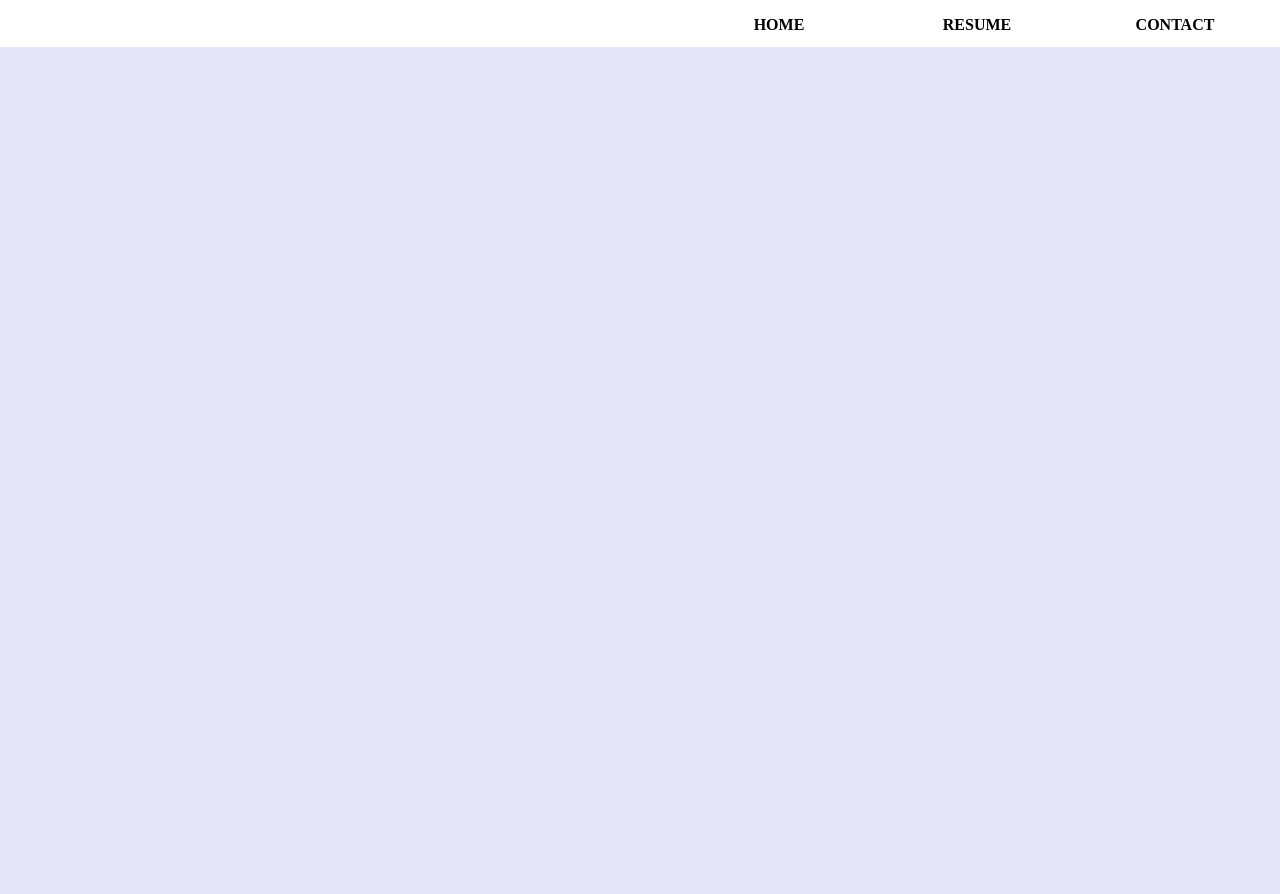
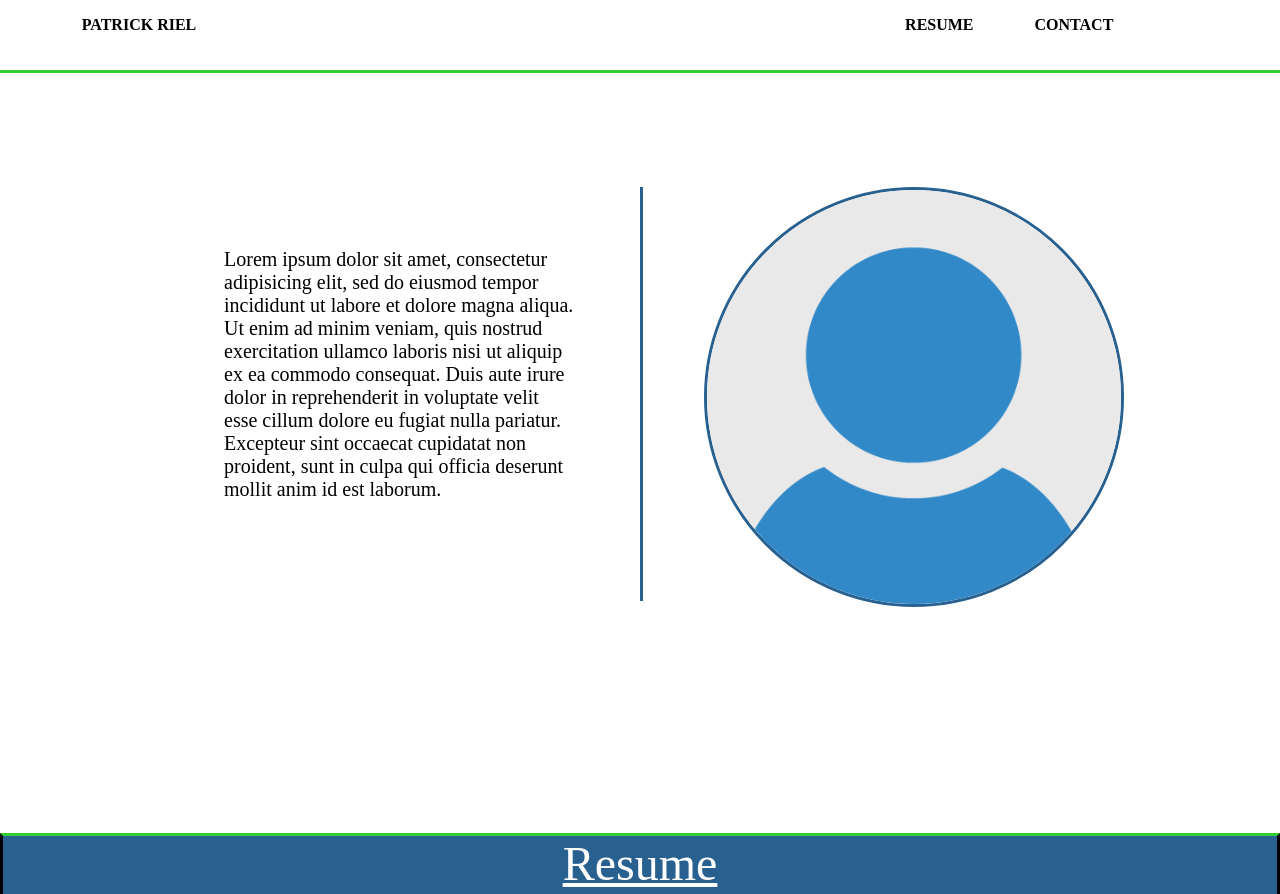
Before and after one commit to patrickjr/my-web-page, a plain HTML site: page index.html in a window 1280 px wide. Shown: the top 894 px of the page. Before the commit the page ends 800 px from the top, so only its background shows below. Drawn offline with Linux system fonts and the light colour scheme.

Commit message:
here's my updated website

```diff
--- a/index.html
+++ b/index.html
@@ -7,15 +7,59 @@
 </head>
 <body>
 
+
 <div id = 'navigation_div'>
   <div class='nav'>
-    <ul style=''>
-      <li><a href='index.html'>home</a></li>
+    <ul>
+      <li><a href='index.html'>Patrick Riel</a></li>
+    </ul>
+  </div>
+
+  <div class='nav'>
+    <ul>
       <li><a href='current.html'>resume</a></li>
       <li><a href='about.html'>contact</a></li>
     </ul>
   </div>
 </div>
+<!--end of navigation bar-->
+<div class='intro-buffer'></div>
+<div class='container'>
+<div class='intro'>
+  <div class='test-about-container'>
+
+    <div class='about-text'>
+      <p>
+        Lorem ipsum dolor sit amet, consectetur adipisicing elit, sed do eiusmod tempor incididunt ut labore et dolore magna aliqua. Ut enim ad minim veniam, quis nostrud exercitation ullamco laboris nisi ut aliquip ex ea commodo consequat. Duis aute irure dolor in reprehenderit in voluptate velit esse cillum dolore eu fugiat nulla pariatur. Excepteur sint occaecat cupidatat non proident, sunt in culpa qui officia deserunt mollit anim id est laborum.
+      </p>
+    </div>
+
+    <div class='about-image'>
+      <div class='about-table'>
+        <div class='about-cell'>
+          <img src ='images/def_image.png' alt='def_image'>
+        </div>
+      </div>
+    </div>
+
+  </div>
+</div>
+
+<div class="resume">
+  <div class='my-header'>Resume</div>
+</div>
+
+<div class='projects'>
+  <div class='my-header'>Projects</div>
+</div>
+
+<div class='contact'>
+  <div class='my-header'>Contact</div>
+</div>
+
+
+
+
 
 
 <script>
--- a/site.css
+++ b/site.css
@@ -11,7 +11,7 @@ body{
     top: 0;
     left: 0;
     margin: 0;
-    min-width: 100%;
+    width: 100%;
     min-height: 100%;
 }
 
@@ -24,10 +24,14 @@ body{
 }
 
 .nav {
-    float: right;
+    float: left;
     position: relative;
     height: 100%;
     width: 50%;
+}
+.nav + .nav {
+    float: right;
+    width: 35%;
 }
 
 .nav > ul{
@@ -51,6 +55,180 @@ body{
     text-transform: uppercase;
 }
 .nav > ul > li:hover {
+
     border-bottom-color: #32CD32;
     color: dimgrey;
 }
+
+.page-body{
+    position: absolute;
+    margin-top: 100px;
+    width: 100%;
+
+}
+
+#intro {
+    width: 100%;
+    height: 100%;
+    margin-top: 45px;
+}
+.full{
+    height: 100%;
+    width: 100%;
+}
+
+
+.intro-buffer{
+
+    padding-top: 70px;
+    border-bottom-style: solid;
+    border-bottom-color: #32CD32;
+    background-color: white;
+}
+
+.container{
+    position: absolute;
+    background-color: white;
+    width: 100%;
+}
+
+.intro{
+    position: relative;
+    height: 95vh;
+}
+
+.test-about-container{
+    position: relative;
+    top: 15%;
+    width: 100%;
+    height: 50vh;
+    min-height: 414px;
+    max-height: 414px;
+}
+.about-text{
+    position: absolute;
+    height: 100%;
+    width: 40%;
+    padding-left: 10%;
+    border-right: #286090 solid;
+}
+
+
+.about-text > p{
+   font-size: 20px;
+    padding-left: 15%;
+    padding-right: 10%;
+    top: 10%;
+    position: absolute;
+}
+@media screen and (max-width: 600px) {
+.about-text > p{
+   font-size: 3.1vmin;
+  }
+}
+@media screen and (max-width: 800px) {
+.about-text > p{
+   font-size: 14px;
+  }
+}
+@media screen and (max-width: 1000px) {
+.about-text > p{
+   font-size: 16px;
+  }
+}
+@media screen and (max-width: 1200px) {
+.about-text > p  {
+   font-size: 18px;
+  }
+}
+
+
+
+
+
+.resume{
+    border-top: #32CD32;
+    border-style: solid;
+    background-color: #286090;
+    height: 100vh;
+}
+.my-header{
+    text-align: center;
+    color: white;
+    font-size: 48px;
+    text-decoration: underline;
+}
+
+
+
+
+
+.projects{
+    background-color: white;
+    border-top: #32CD32;
+    border-style: solid;
+    height: 100vh;
+}
+
+.projects > .my-header{
+    color: #286090;
+}
+
+
+.contact{
+    background-color: #286090;
+    border-top: #32CD32;
+    border-style: solid;
+    height: 100vh;
+}
+
+
+
+
+
+
+
+
+
+
+
+
+
+
+
+
+
+
+.about-image{
+    position: absolute;
+    height: 100%;
+    left: -5%;
+}
+.about-table{
+    height: 100%;
+    white-space: nowrap;
+    width: 100%;
+    display: table;
+}
+
+.about-cell {
+    vertical-align: middle;
+    display: table-cell;
+}
+
+.about-cell img {
+  max-height: 414px;
+  max-width: 100%;
+  border-color: #286090;
+  border-style: solid;
+  border-radius: 50%;
+}
+
+
+.about-image{
+    position: relative;
+    width: 40%;
+    float: right;
+    height: 100%;
+
+}
```
Also changed, not shown: nbproject/private/private.xml (+1 -6 lines), images/def_image.png (added), images/desktop.png (added), 1 other file.
